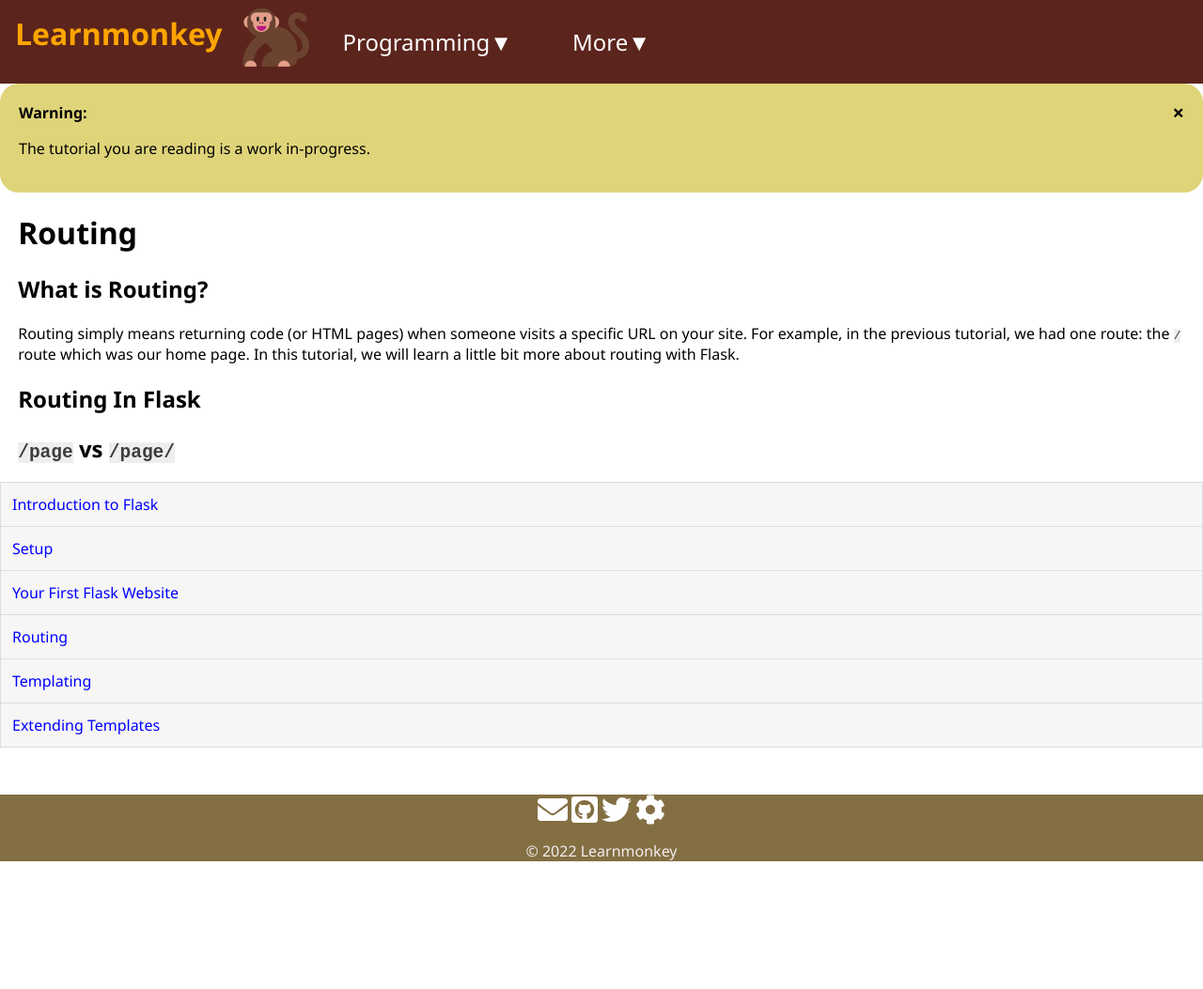
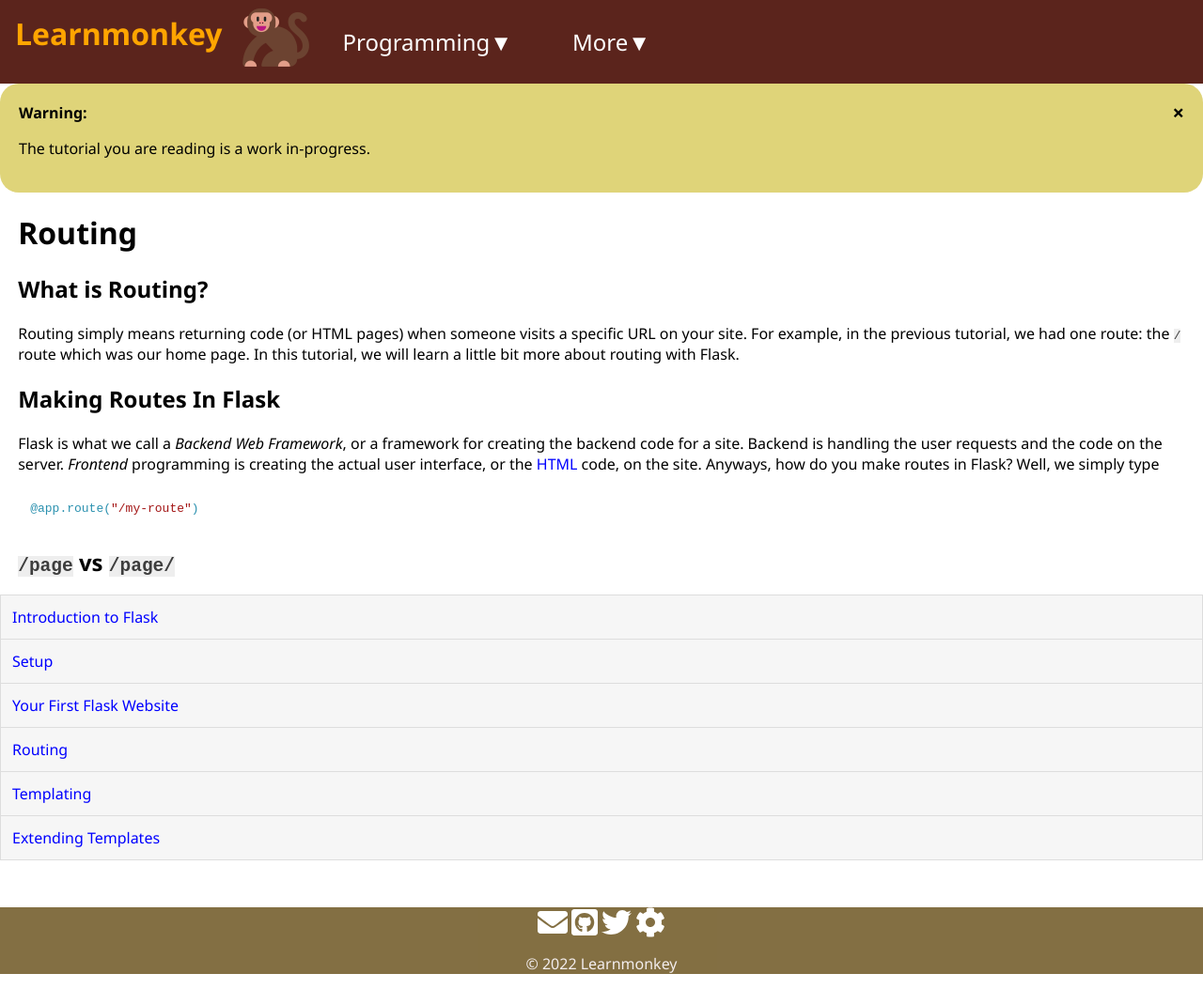
Before and after one commit to learnmonkey/learnmonkey.github.io, a Jekyll site: the page built from programming/python/flask/routing.html, in a window 1280 px wide. Shown: the whole page at 94% size. Built offline with Jekyll 4.4.1, drawn with Linux system fonts in a browser that asks for light colours; nearby versions of some CDN libraries; before the commit the page ends 933 px from its top, so only the background shows below that.

Commit message:
expand section

```diff
--- a/programming/python/flask/routing.html
+++ b/programming/python/flask/routing.html
@@ -12,7 +12,8 @@ permalink: /programming/python/flask/routing/
 </section>
 
 <section>
-    <h2>Routing In Flask</h2>
+    <h2>Making Routes In Flask</h2>
+    <p>Flask is what we call a <i>Backend Web Framework</i>, or a framework for creating the backend code for a site. Backend is handling the user requests and the code on the server. <i>Frontend</i> programming is creating the actual user interface, or the <a href="/programming/html/">HTML</a> code, on the site. Anyways, how do you make routes in Flask? Well, we simply type <pre><code class="language-python">@app.route("/my-route")</code></pre></p>
 </section>
 
 <section>
```
